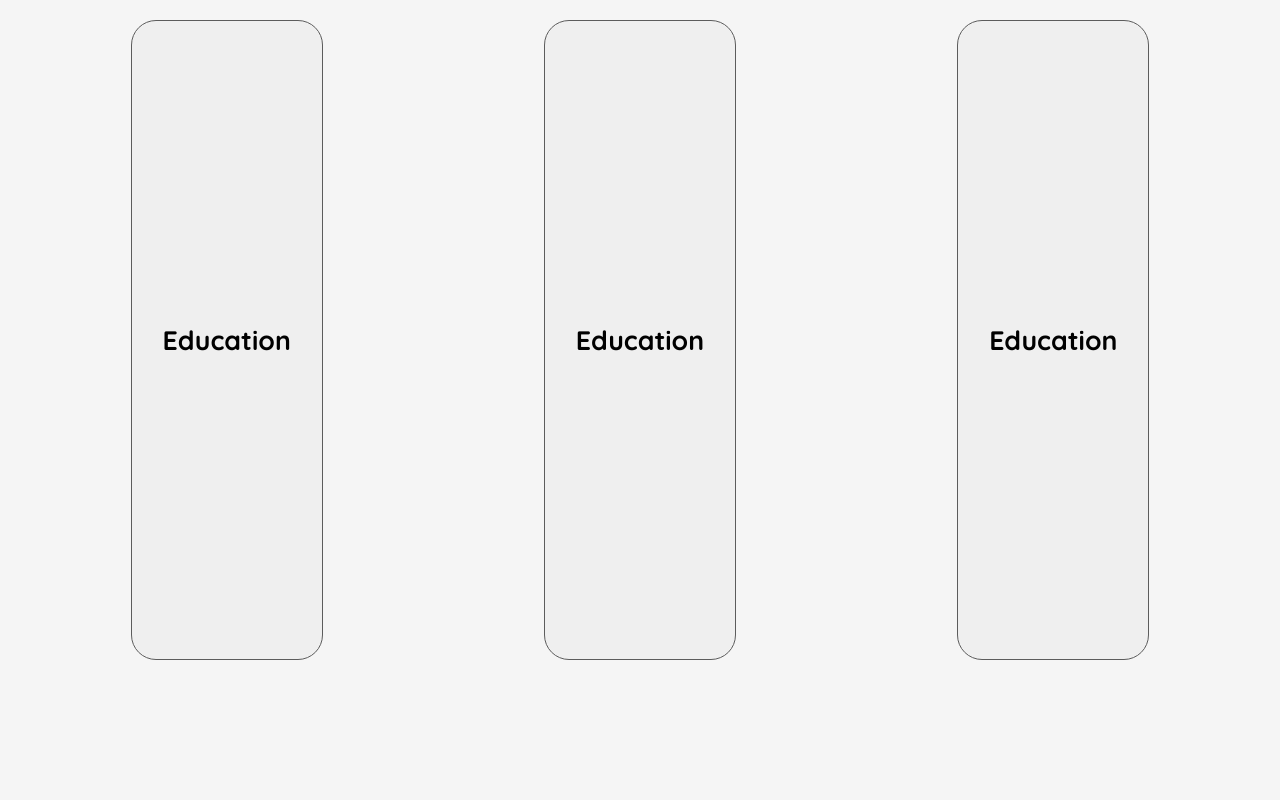
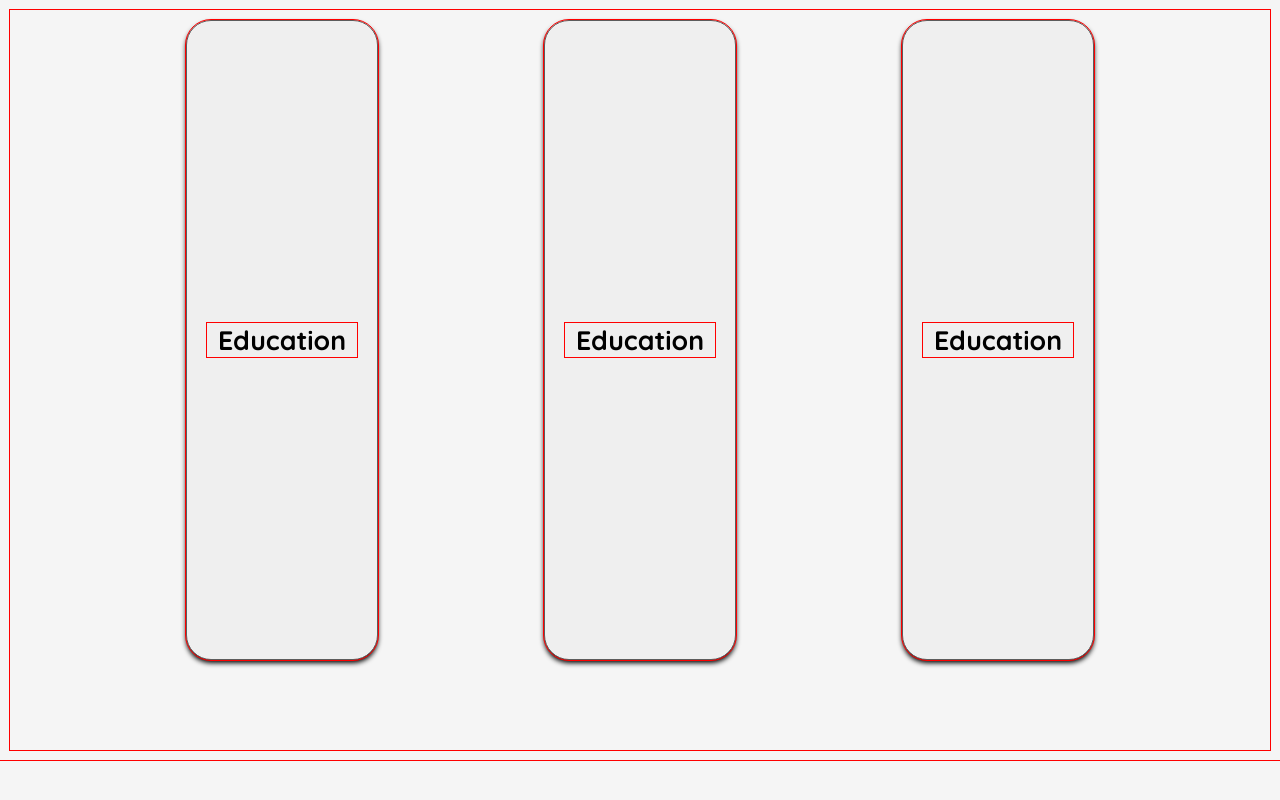
Before and after one commit to diremu/portfolio-website, a React (Create React App) app: page /contact in a window 1280 px wide. Built offline with nearby package versions, Linux system fonts and the light colour scheme.

Commit message:
temp completion of cards, single bug

```diff
--- a/src/components/Cards/Cards.css
+++ b/src/components/Cards/Cards.css
@@ -2,6 +2,11 @@
     font-family: 'Quicksand';
     src: local('Quicksand'), url(../../fonts/Quicksand-VariableFont_wght.ttf) format(woff);
 }
+
+* {
+    outline: 1px solid red
+}
+
 .hidden {
     display: none;
     overflow: hidden;
@@ -10,10 +15,11 @@
 #cards-container {
     text-align: center;
     display: flex;
-    justify-content: space-around;
+    justify-content: space-evenly;
     padding: 10px;
     min-height: 90vh;
     position: relative;
+    overflow:hidden;
 }
 
 
@@ -26,7 +32,9 @@
     cursor: pointer;
     transition: 1.2s;
     max-height: 80vh;
-    width: 15vw
+    width: 15vw;
+    min-width: 150px;
+    box-shadow: 0 3px 5px black;
 }
 
 .cards:hover {
@@ -46,7 +54,18 @@
 }
 
 .enlarged{
-    content:"Hello there";
     width: 50vw;
+    max-width: 600px;
+    min-width: 200px;
+    transition: width 1.2s;
+    max-height: 80vh;
+}
 
+.enlarged h1 {
+    text-align: left;
 }
+
+.content {
+    text-align: right;
+    font-size: 1.4rem;
+}
--- a/src/components/Cards/Cards.jsx
+++ b/src/components/Cards/Cards.jsx
@@ -6,22 +6,28 @@ export default function Cards() {
     return (
         <>
         <div id="cards-container">
-            <button type="button" onPointerOver={() => {setExpanded("first-card")}}  className={`cards ${expand === "first-card" ? "enlarged" : ""}`}>
+            <button type="button" onMouseEnter={() => {setExpanded("first-card")}} onMouseLeave={() => {setExpanded("")}}  className={`cards ${expand === "first-card" ? "enlarged" : ""}`}>
                 <div id="first-card">
-                <h1>Education</h1>
-                <div className={`hidden ${expand === "first-card" ? "enlarged" : ""}`} >
+                <h1 className="card-headings">Education</h1>
+                <div className={` ${expand === "first-card" ? "content" : "hidden"}`} >
                     My education sbeeisjf sjhjsbhf sefk srh sheshbd haoweh.
                 </div>
             </div>
             </button>
-            <button type="button" onClick={() => {setExpanded("second-card")}}  className={`cards ${expand === "second-card" ? "enlarged" : ""}`}>
+            <button type="button" onMouseEnter={() => {setExpanded("second-card")}} onMouseLeave={() => {setExpanded("")}}  className={`cards ${expand === "second-card" ? "enlarged" : ""}`}>
                 <div id="second-card">
-                <h1>Education</h1>
+                <h1 className="card-headings">Education</h1>
+                <div className={`${expand === "second-card" ? "content" : "hidden"}`} >
+                    My education sbeeisjf sjhjsbhf sefk srh sheshbd haoweh.
+                </div>
             </div>
             </button>
-            <button type="button" onClick={() => {setExpanded("third-card")}}  className={`cards ${expand === "third-card" ? "enlarged" : ""}`}>
+            <button type="button" onMouseEnter={() => {setExpanded("third-card")}} onMouseLeave={() => {setExpanded("")}}  className={`cards ${expand === "third-card" ? "enlarged" : ""}`}>
                 <div id="third-card">
-                <h1>Education</h1>
+                <h1 className="card-headings">Education</h1>
+                <div className={` ${expand === "third-card" ? "content" : "hidden"}`} >
+                    My education sbeeisjf sjhjsbhf sefk srh sheshbd haoweh.
+                </div>
             </div>
             </button>
         </div>
```
